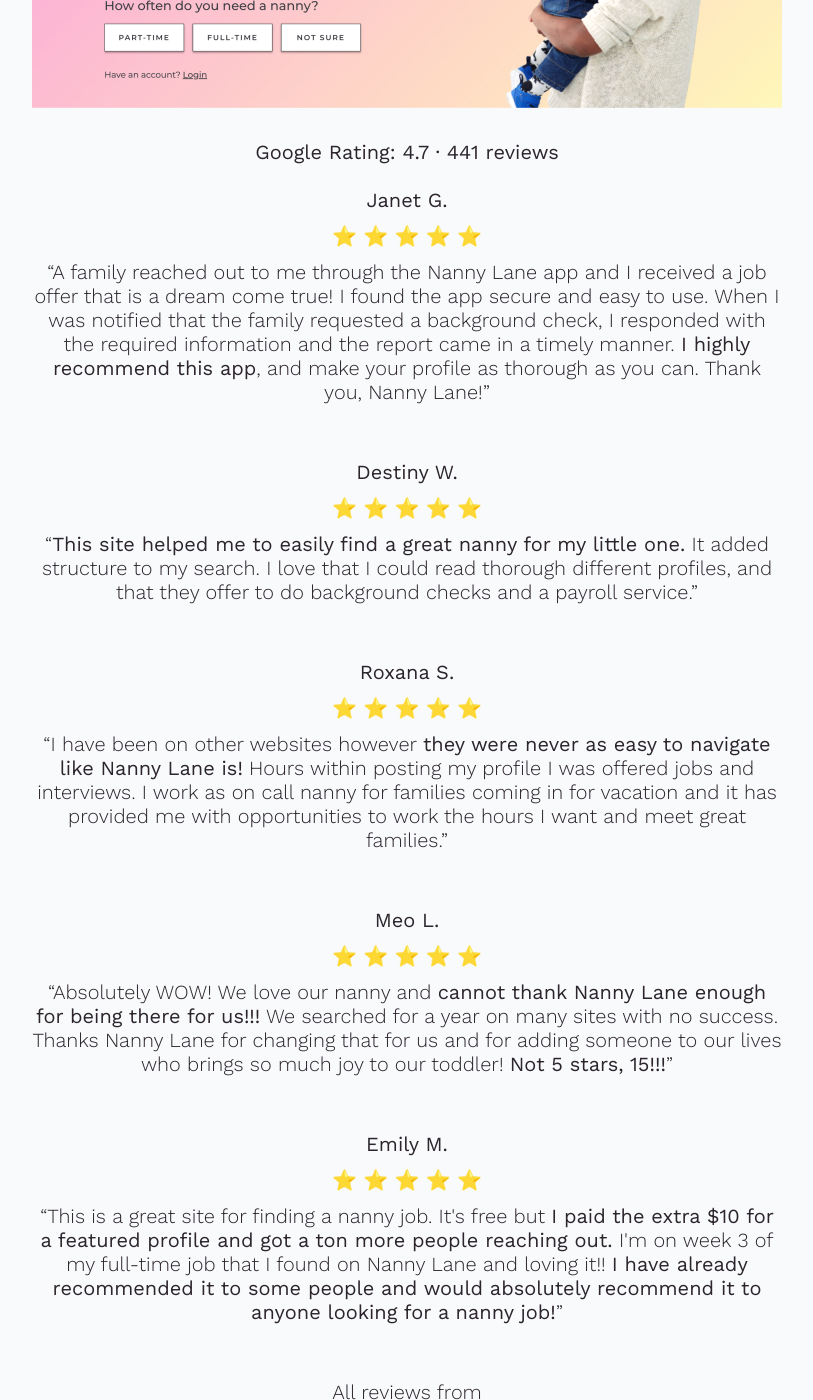
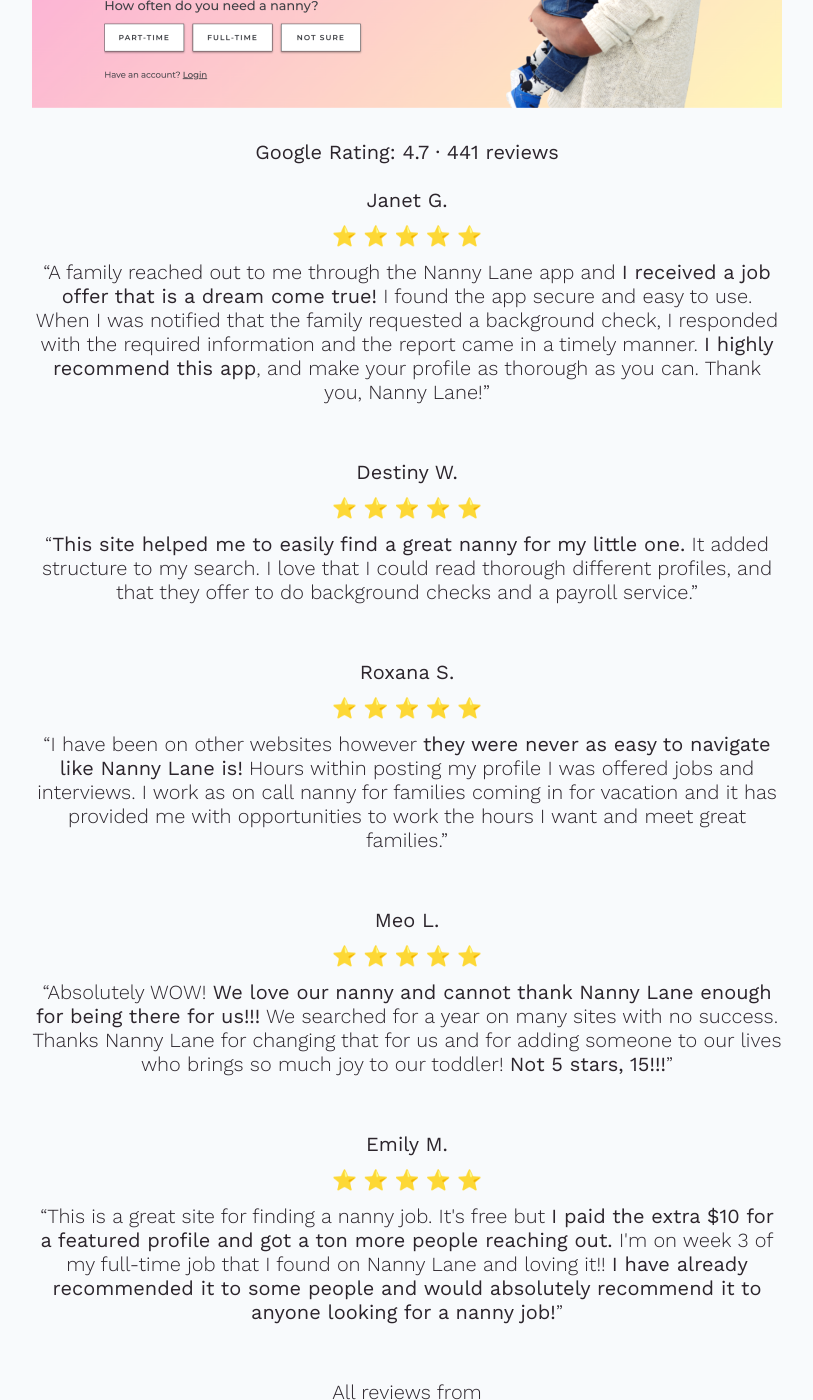
Before and after one commit to shannawn/shannonaw, a Jekyll site: the page index.html, which Jekyll copies as it is, in a window 1280 px wide and 1400 px high, scrolled down 3503 px. Shown: the whole window, without its empty margins (233-1046 px from the left). Built offline with Jekyll 4.4.1, drawn with Linux system fonts in a browser that asks for light colours; some web fonts are replaced.

```diff
--- a/index.html
+++ b/index.html
@@ -128,7 +128,7 @@
         <p><b>Janet G.</b></p>
         <p>⭐️ ⭐️ ⭐️ ⭐️ ⭐️</p>
         <p>
-          “A family reached out to me through the Nanny Lane app and I received a job offer that is a dream come true! I found the app secure and easy to use. When I was notified that the family requested a background check, I responded with the required information and the report came in a timely manner. <b>I highly recommend this app</b>, and make your profile as thorough as you can. Thank you, Nanny Lane!”
+          “A family reached out to me through the Nanny Lane app and <b>I received a job offer that is a dream come true!</b> I found the app secure and easy to use. When I was notified that the family requested a background check, I responded with the required information and the report came in a timely manner. <b>I highly recommend this app</b>, and make your profile as thorough as you can. Thank you, Nanny Lane!”
         </p>
       </div>
       <div class="review">
@@ -149,7 +149,7 @@
         <p><b>Meo L.</b></p>
         <p>⭐️ ⭐️ ⭐️ ⭐️ ⭐️</p>
         <p>
-          “Absolutely WOW! We love our nanny and <b>cannot thank Nanny Lane enough for being there for us!!!</b> We searched for a year on many sites with no success. Thanks Nanny Lane for changing that for us and for adding someone to our lives who brings so much joy to our toddler! <b>Not 5 stars, 15!!!</b>”
+          “Absolutely WOW! <b>We love our nanny and cannot thank Nanny Lane enough for being there for us!!!</b> We searched for a year on many sites with no success. Thanks Nanny Lane for changing that for us and for adding someone to our lives who brings so much joy to our toddler! <b>Not 5 stars, 15!!!</b>”
         </p>
       </div>
       <div class="review">
```
